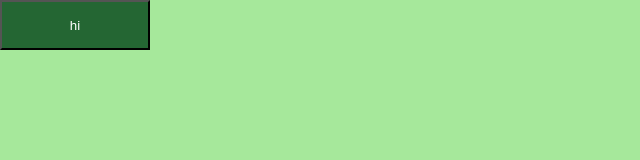
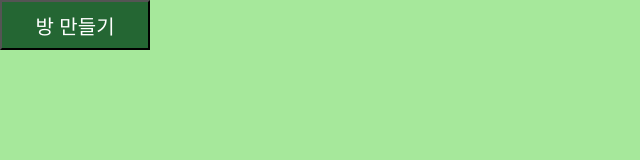
Before and after one commit to skku-sleepwalk/SKKUD_first_project, a Next.js app: page /main in a window 1280 px wide. Shown: the top 160 px of the page, without its empty margins (0-640 px from the left). Built offline with nearby package versions, Linux system fonts and the light colour scheme.

Commit message:
글자 크기 지정

```diff
--- a/components/Commongreenbtn.module.css
+++ b/components/Commongreenbtn.module.css
@@ -3,4 +3,5 @@
   color: #ffffff;
   height: 50px;
   width: 150px;
+  font-size: 20px;
 }
--- a/pages/main.tsx
+++ b/pages/main.tsx
@@ -11,7 +11,7 @@ export default function main() {
           }
         `}
       </style>
-      <Commongreenbtn value="hi"></Commongreenbtn>
+      <Commongreenbtn value="방 만들기"></Commongreenbtn>
     </div>
   );
 }
```
